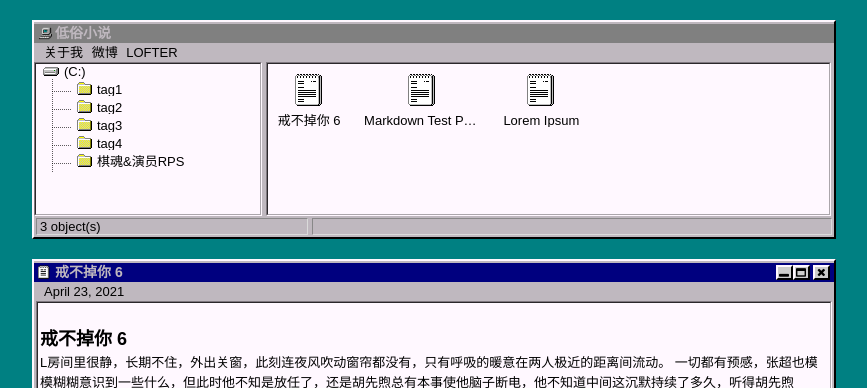
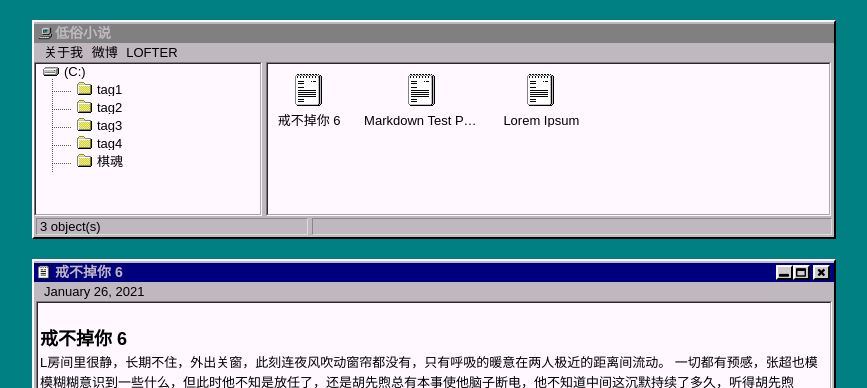
Before and after one commit to nightson1988/nightson1988.github.io, a Jekyll site: the page built from _posts/2021-01-26-戒不掉你6.md, in a window 1280 px wide. Shown: the top 388 px of the page, without its empty margins (206-1073 px from the left). Built offline with Jekyll 4.4.1, drawn with Linux system fonts in a browser that asks for light colours.

Commit message:
Update and rename 2021-04-23-戒不掉你6.md to 2021-01-26-戒不掉你6.md

```diff
--- a/_posts/2021-04-23-戒不掉你6.md
+++ b/_posts/2021-01-26-戒不掉你6.md
@@ -1,7 +1,7 @@
 ---
 layout: default
 title: "戒不掉你 6"
-tags: 棋魂&演员RPS
+tags: 棋魂
 ---
 
 ## 戒不掉你 6
```
